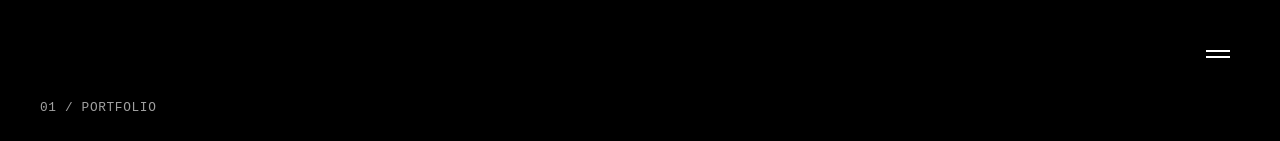
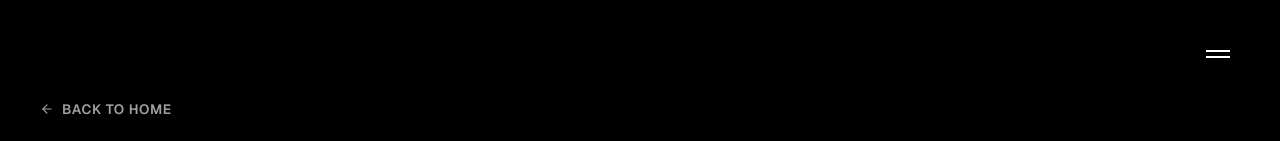
Before and after one commit to parthgoel2711/PP-2-, a React (Vite) app: page /projects in a window 1280 px wide. Shown: the top 141 px of the page. Built offline with nearby package versions, Linux system fonts and the light colour scheme; a web font is replaced by a local one.

Commit message:
feat: add visible 'Back to Home' links on About and Projects pages

```diff
--- a/src/pages/About.module.css
+++ b/src/pages/About.module.css
@@ -156,3 +156,20 @@
   padding: 40px 0;
   border-bottom: 1px solid var(--border-color);
 }
+
+.backToHome {
+  display: inline-flex;
+  align-items: center;
+  gap: 8px;
+  font-size: 0.85rem;
+  font-weight: 600;
+  color: var(--text-secondary);
+  margin-bottom: 32px;
+  transition: color 0.2s ease;
+  text-transform: uppercase;
+  letter-spacing: 0.05em;
+}
+
+.backToHome:hover {
+  color: var(--text-primary);
+}
--- a/src/pages/About.tsx
+++ b/src/pages/About.tsx
@@ -3,6 +3,9 @@ import { PORTFOLIO_DATA } from "../data/portfolioData";
 import { FAQ } from "../components/FAQ";
 import { Transition } from "../components/Transition";
 import styles from "./About.module.css";
+
+import { Link } from "react-router-dom";
+import { ArrowLeft } from "lucide-react";
 
 export const About: React.FC = () => {
   return (
@@ -10,6 +13,9 @@ export const About: React.FC = () => {
       <div className={styles.aboutPage}>
         {/* Intro Hero */}
         <section className={`${styles.aboutHero} container`}>
+          <Link to="/" className={styles.backToHome}>
+            <ArrowLeft size={14} /> Back to Home
+          </Link>
           <div className={styles.heroLayout}>
             <div className={styles.leftCol}>
               <span className={styles.sectionLabel}>01 / Profile</span>
--- a/src/pages/Projects.module.css
+++ b/src/pages/Projects.module.css
@@ -82,3 +82,20 @@
     gap: 32px;
   }
 }
+
+.backToHome {
+  display: inline-flex;
+  align-items: center;
+  gap: 8px;
+  font-size: 0.85rem;
+  font-weight: 600;
+  color: var(--text-secondary);
+  margin-bottom: 32px;
+  transition: color 0.2s ease;
+  text-transform: uppercase;
+  letter-spacing: 0.05em;
+}
+
+.backToHome:hover {
+  color: var(--text-primary);
+}
--- a/src/pages/Projects.tsx
+++ b/src/pages/Projects.tsx
@@ -4,10 +4,16 @@ import { ProjectCard } from "../components/ProjectCard";
 import { Transition } from "../components/Transition";
 import styles from "./Projects.module.css";
 
+import { Link } from "react-router-dom";
+import { ArrowLeft } from "lucide-react";
+
 export const Projects: React.FC = () => {
   return (
     <Transition>
       <div className={`${styles.projectsPage} container`}>
+        <Link to="/" className={styles.backToHome}>
+          <ArrowLeft size={14} /> Back to Home
+        </Link>
         {/* Header Block */}
         <section className={styles.headerBlock}>
           <span className={styles.sectionLabel}>01 / Portfolio</span>
```
